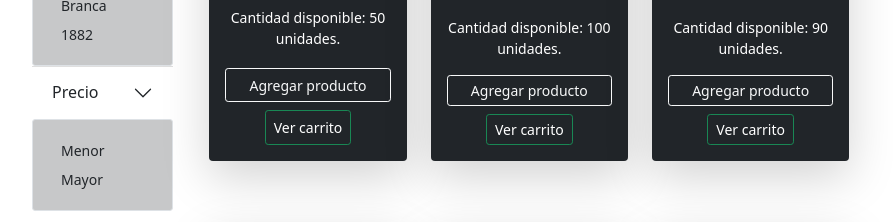
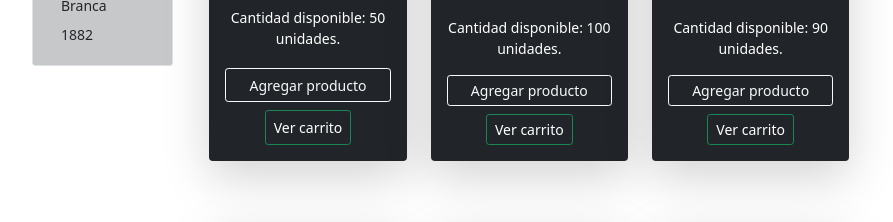
Before and after one commit to LucaAScuderi/MacanaBebidas, a plain HTML site: page index.html in a window 1280 px wide. Shown: the part 968-1190 px from the top of the page, without its empty margins (4-897 px from the left). Drawn offline with nearby package versions, Linux system fonts and the light colour scheme; no server answers.

Commit message:
ultimo commit

```diff
--- a/index.html
+++ b/index.html
@@ -123,19 +123,7 @@
                           </div>
                         </div>
                       </div>
-                      <div class="accordion-item">
-                        <h2 class="accordion-header" id="flush-headingThree">
-                          <button class="accordion-button collapsed" type="button" data-bs-toggle="collapse" data-bs-target="#flush-collapseThree" aria-expanded="false" aria-controls="flush-collapseThree">
-                            Precio
-                          </button>
-                        </h2>
-                        <div id="flush-collapseThree" class="accordion-collapse collapse show" aria-labelledby="flush-headingThree" data-bs-parent="#accordionFlush">
-                          <div class="accordion-body rounded-1 border bg-dark bg-opacity-25">
-                            <button type="button" class="btn btn-sm btn-outline-dark border-0" id="filterPrecio">Menor</button>
-                            <button type="button" class="btn btn-sm btn-outline-dark border-0" id="filterPrecio">Mayor</button>
-                          </div>
-                        </div>
-                      </div>
+
                     </div>
                   </div>
                 </div>
```
